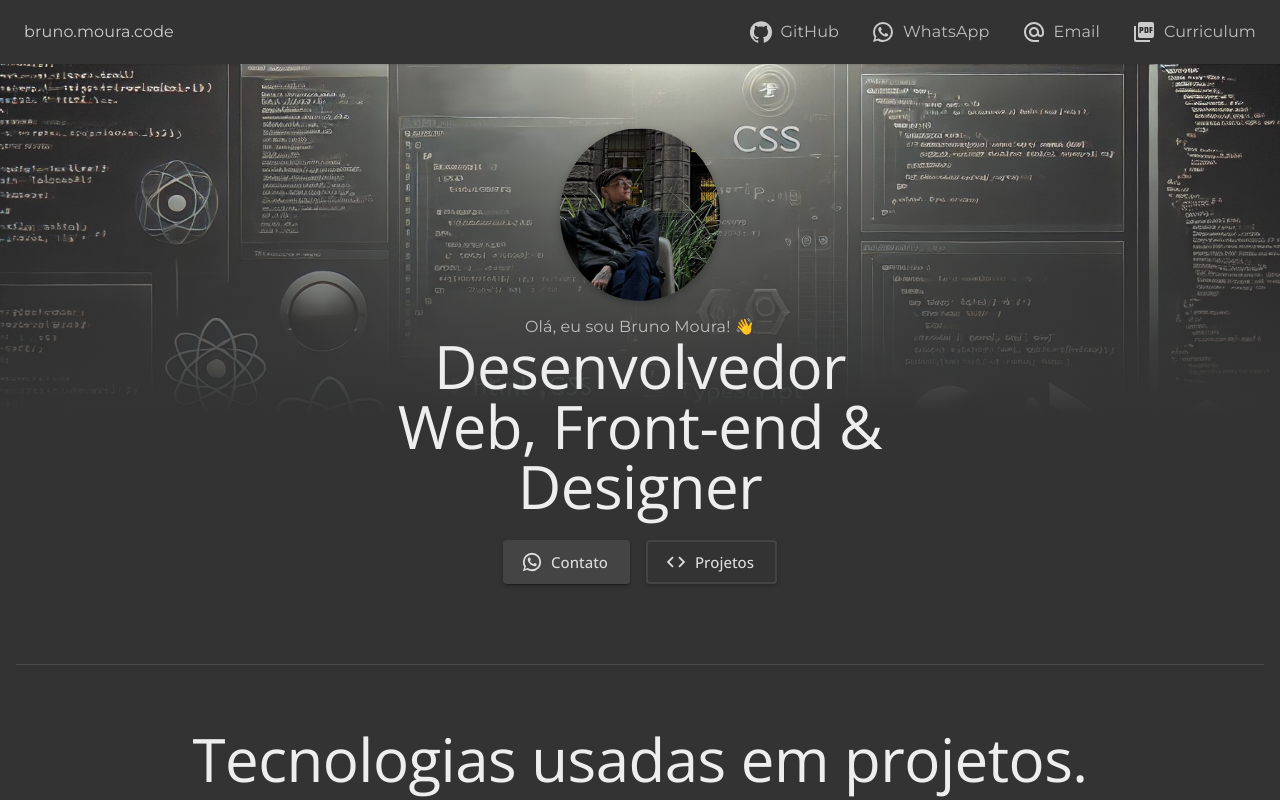
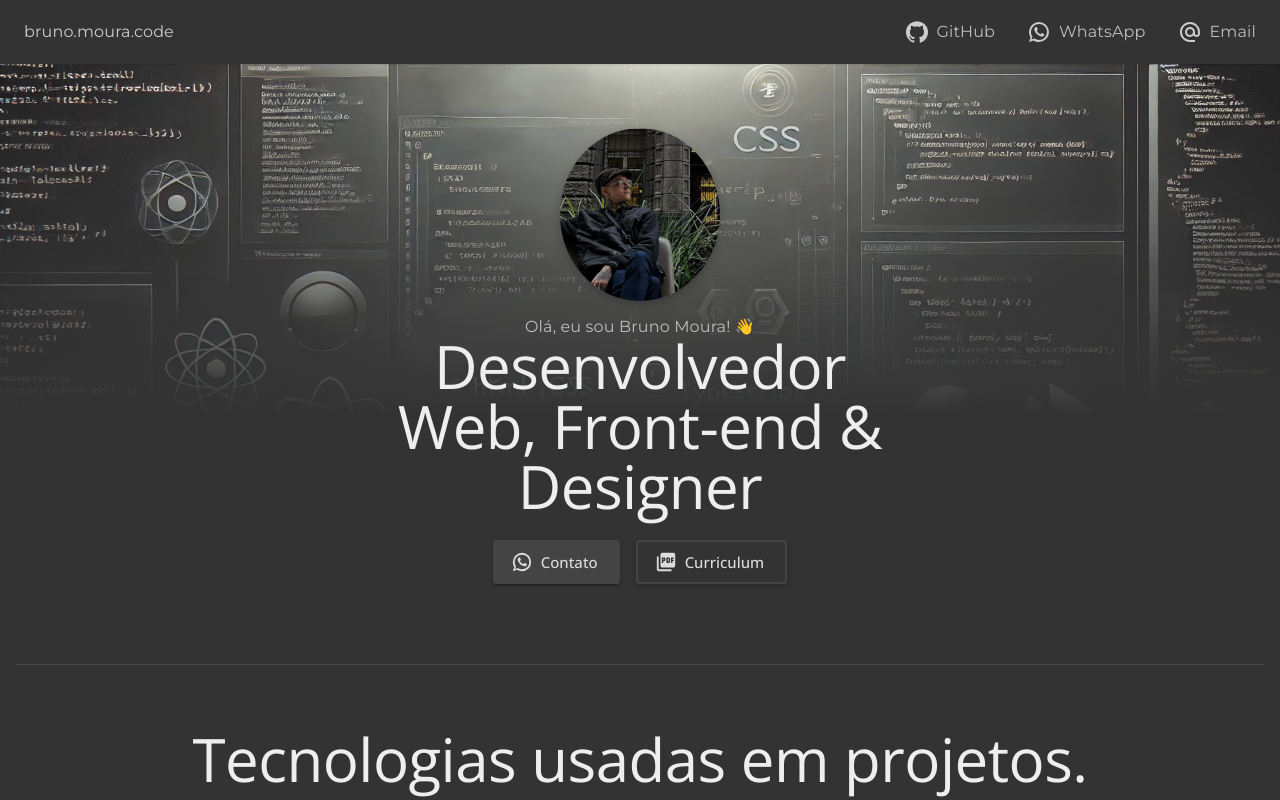
Before and after one commit to brunoVieiraDeMoura/portifolio, a Next.js app: page / in a window 1280 px wide. Shown: the top 800 px of the page. Built offline with nearby package versions, Linux system fonts and the light colour scheme; what @mui/material-nextjs would draw is missing.

Commit message:
gap corretly, button curriculum change

```diff
--- a/src/app/page.tsx
+++ b/src/app/page.tsx
@@ -4,6 +4,7 @@
 import TechComponentMobile from '../components/technology/section-tech-mobile';
 import TechniquesComponentMobile from '../components/techniques/section-techniques-mobile';
 import TutorialComponentMobile from '../components/tutorial/tutorial-mobile';
+import React from 'react';
 
 export default function Home() {
   return (
--- a/src/components/header/header-component-mobile.tsx
+++ b/src/components/header/header-component-mobile.tsx
@@ -13,7 +13,6 @@
 import GitHubIcon from '@mui/icons-material/GitHub';
 import WhatsAppIcon from '@mui/icons-material/WhatsApp';
 import AlternateEmailIcon from '@mui/icons-material/AlternateEmail';
-import PictureAsPdfIcon from '@mui/icons-material/PictureAsPdf';
 export default function HeaderComponentMobile() {
   const [openDrawer, setOpenDrawer] = React.useState(false);
   return (
@@ -131,21 +130,6 @@
                       </Box>
                     </Link>
                   </li>
-                  <li>
-                    <Link
-                      href="/bruno.moura.code-curriculum.pdf"
-                      download="Bruno-Moura-Curriculo.pdf"
-                      target="_blank"
-                      rel="noopener noreferrer"
-                    >
-                      <Box sx={{ display: 'flex', gap: 1, mt: 6 }}>
-                        <PictureAsPdfIcon sx={{ color: '#ccc' }} />
-                        <Typography variant="body1" color="grey.400">
-                          Curriculum
-                        </Typography>
-                      </Box>
-                    </Link>
-                  </li>
                 </ul>
               </Box>
             </Drawer>
@@ -191,19 +175,6 @@
                     </Typography>
                   </Box>
                 </Link>
-                <Link
-                  href="/bruno.moura.code-curriculum.pdf"
-                  download="Bruno-Moura-Curriculo.pdf"
-                  target="_blank"
-                  rel="noopener noreferrer"
-                >
-                  <Box sx={{ display: 'flex', alignItems: 'center', gap: 1 }}>
-                    <PictureAsPdfIcon sx={{ color: '#ccc' }} />
-                    <Typography variant="body1" color="grey.400">
-                      Curriculum
-                    </Typography>
-                  </Box>
-                </Link>
               </Box>
             </Box>
           </Toolbar>
--- a/src/components/home-profile/home-profile.tsx
+++ b/src/components/home-profile/home-profile.tsx
@@ -1,8 +1,10 @@
+'use client';
 import { Box, Button } from '@mui/material';
 import Typography from '@mui/material/Typography';
 import Image from 'next/image';
 import WhatsAppIcon from '@mui/icons-material/WhatsApp';
-import CodeIcon from '@mui/icons-material/Code';
+import PictureAsPdfIcon from '@mui/icons-material/PictureAsPdf';
+
 export default function HomeProfileMobile() {
   return (
     <Box
@@ -88,7 +90,11 @@
             Contato
           </Button>
           <Button
-            startIcon={<CodeIcon />}
+            startIcon={<PictureAsPdfIcon />}
+            href="/bruno.moura.code-curriculum.pdf"
+            download="Bruno-Moura-Curriculo.pdf"
+            target="_blank"
+            rel="noopener noreferrer"
             sx={{
               textTransform: 'none',
               border: '2px solid #444444',
@@ -99,7 +105,7 @@
             variant="outlined"
             color="primary"
           >
-            Projetos
+            Curriculum
           </Button>
         </Box>
       </Box>
--- a/src/components/techniques/section-techniques-mobile.tsx
+++ b/src/components/techniques/section-techniques-mobile.tsx
@@ -1,3 +1,4 @@
+'use client';
 import { Box, Paper, Typography } from '@mui/material';
 import BrushIcon from '@mui/icons-material/Brush';
 import GroupsIcon from '@mui/icons-material/Groups';
--- a/src/components/technology/section-tech-mobile.tsx
+++ b/src/components/technology/section-tech-mobile.tsx
@@ -1,3 +1,4 @@
+'use client';
 import { Box, Divider } from '@mui/material';
 import Typography from '@mui/material/Typography';
 import Image from 'next/image';
@@ -17,7 +18,7 @@
         <Typography
           sx={{
             mt: {
-              xs: 2,
+              sm: 2,
               md: 8,
             },
           }}
--- a/src/components/tutorial/tutorial-mobile.tsx
+++ b/src/components/tutorial/tutorial-mobile.tsx
@@ -1,9 +1,10 @@
 import { Box, Paper, Typography, Button, Divider } from '@mui/material';
 import Image from 'next/image';
-
+import React from 'react';
 export default function TutorialComponentMobile() {
   return (
     <Box
+      id="projetos"
       sx={{
         position: 'relative',
         background:
```
